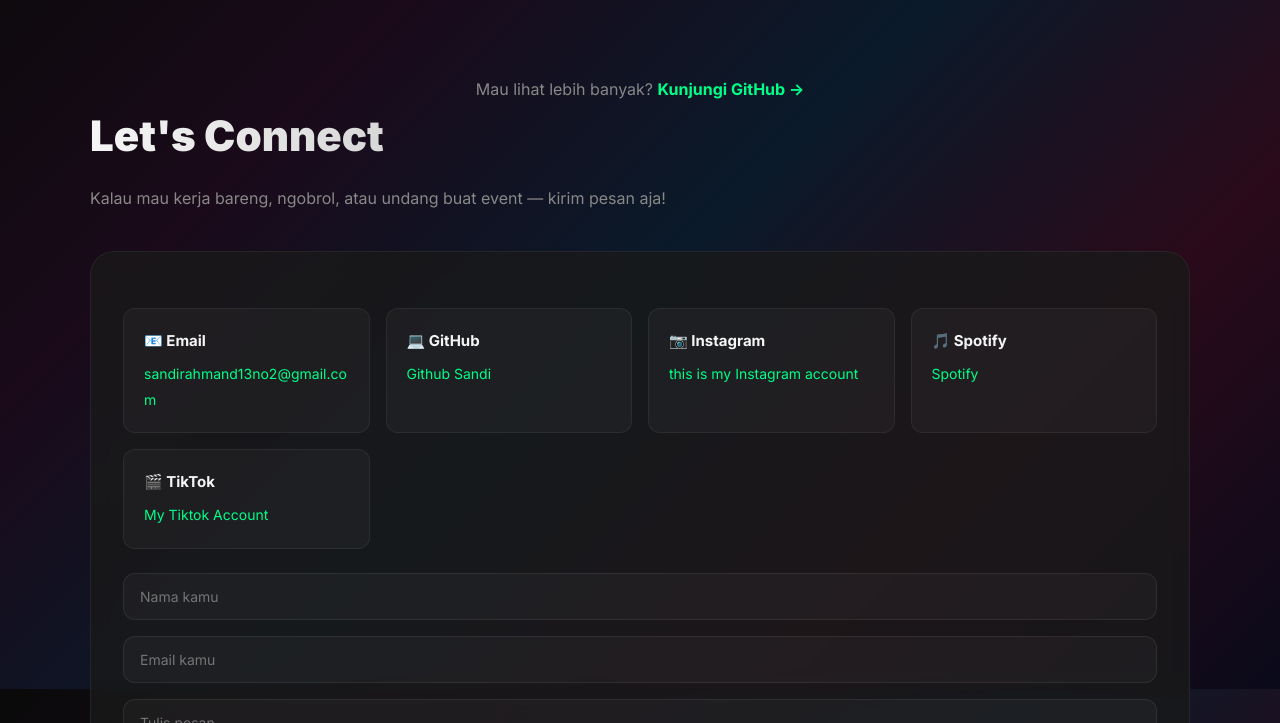
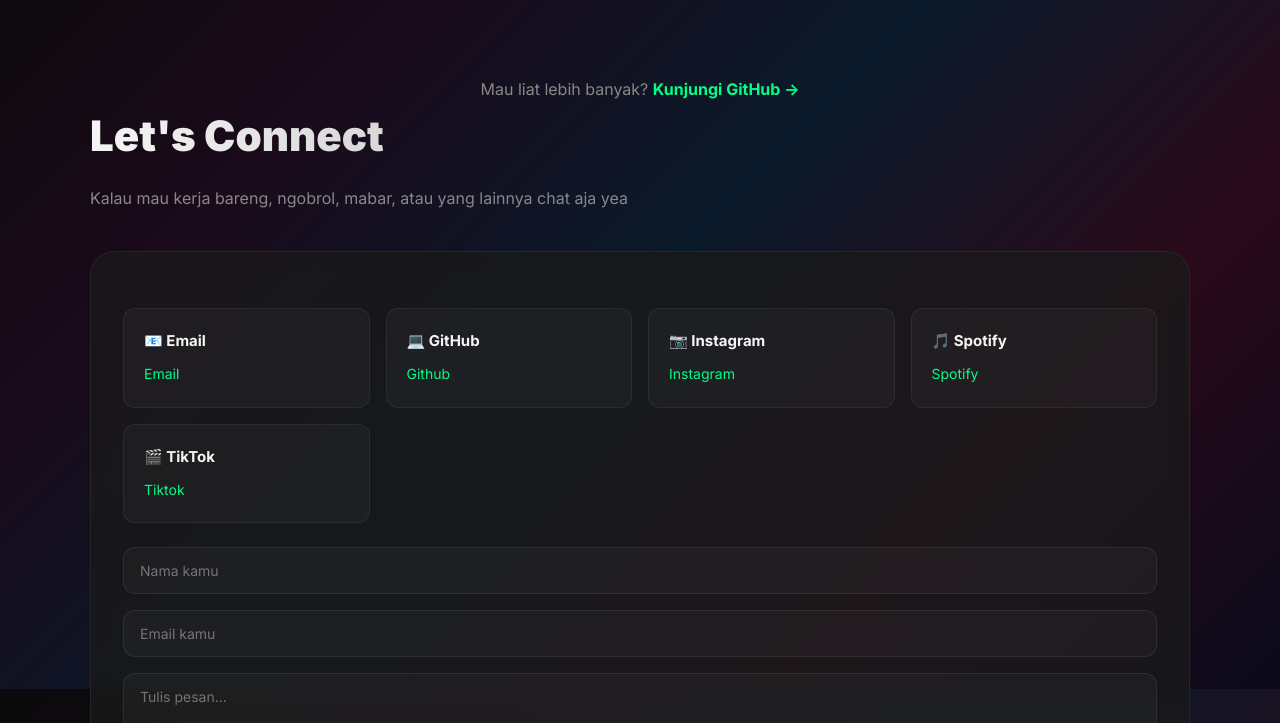
Before and after one commit to SandiRahman/portofolio, a plain HTML site: page index.html in a window 1280 px wide. Shown: the part 2511-3234 px from the top of the page. Drawn offline with Linux system fonts and the light colour scheme.

Commit message:
Add files via upload

```diff
--- a/index.html
+++ b/index.html
@@ -638,7 +638,7 @@
       <!-- HOBBIES - SPECIAL SECTION -->
       <section id="hobbies">
         <h2 class="section-title">My Hobbies</h2>
-        <p class="section-subtitle">Hal-hal yang aku suka lakukan di waktu luang</p>
+        <p class="section-subtitle">Hal-hal yang aku suka lakuin di waktu luang</p>
 
         <div class="hobbies-grid">
           <div class="hobby-card">
@@ -713,7 +713,7 @@
         </div>
 
         <p style="color:var(--muted);text-align:center;margin-top:24px">
-          Mau lihat lebih banyak?
+          Mau liat lebih banyak?
           <a href="https://github.com/SandiRahman" target="_blank" style="color:var(--accent);text-decoration:none;font-weight:700">Kunjungi GitHub →</a>
         </p>
       </section>
@@ -721,21 +721,21 @@
       <!-- CONTACT -->
       <section id="contact">
         <h2 class="section-title">Let's Connect</h2>
-        <p class="section-subtitle">Kalau mau kerja bareng, ngobrol, atau undang buat event — kirim pesan aja!</p>
+        <p class="section-subtitle">Kalau mau kerja bareng, ngobrol, mabar, atau yang lainnya chat aja yea</p>
 
         <div class="card">
           <div class="contact-grid">
             <div class="contact-item">
               <strong>📧 Email</strong>
-              <a href="mailto:sandirahmand13no2@gmail.com">sandirahmand13no2@gmail.com</a>
+              <a href="mailto:sandirahmand13no2@gmail.com">Email</a>
             </div>
             <div class="contact-item">
               <strong>💻 GitHub</strong>
-              <a href="https://github.com/SandiRahman" target="_blank">Github Sandi</a>
+              <a href="https://github.com/SandiRahman" target="_blank">Github</a>
             </div>
             <div class="contact-item">
               <strong>📷 Instagram</strong>
-              <a href="https://instagram.com/sandi_rhman" target="_blank">this is my Instagram account</a>
+              <a href="https://instagram.com/sandi_rhman" target="_blank">Instagram</a>
             </div>
             <div class="contact-item">
               <strong>🎵 Spotify</strong>
@@ -743,7 +743,7 @@
             </div>
             <div class="contact-item">
               <strong>🎬 TikTok</strong>
-              <a href="https://tiktok.com/@sndirhman" target="_blank">My Tiktok Account</a>
+              <a href="https://tiktok.com/@sndirhman" target="_blank">Tiktok</a>
             </div>
           </div>
 
```
